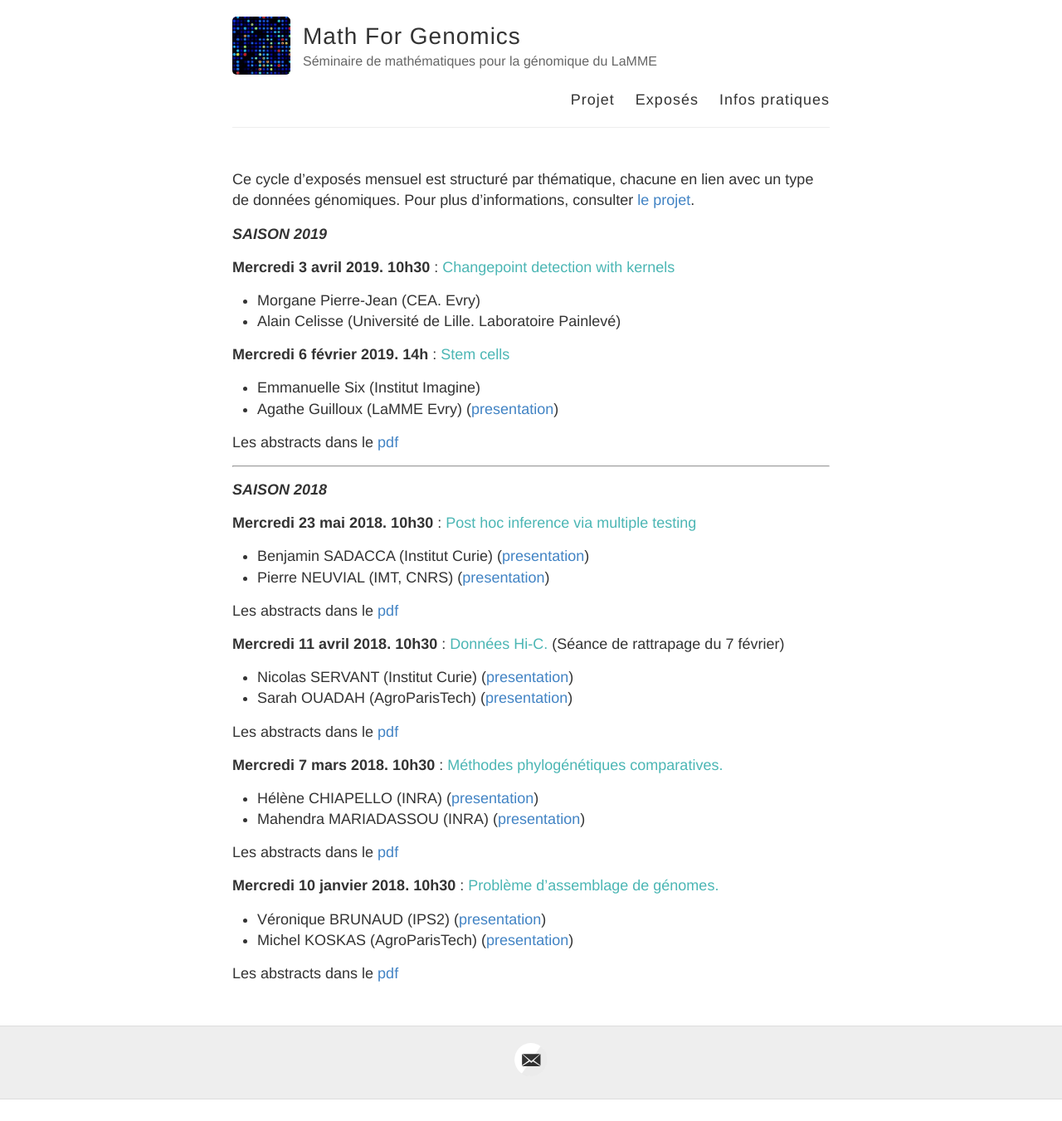
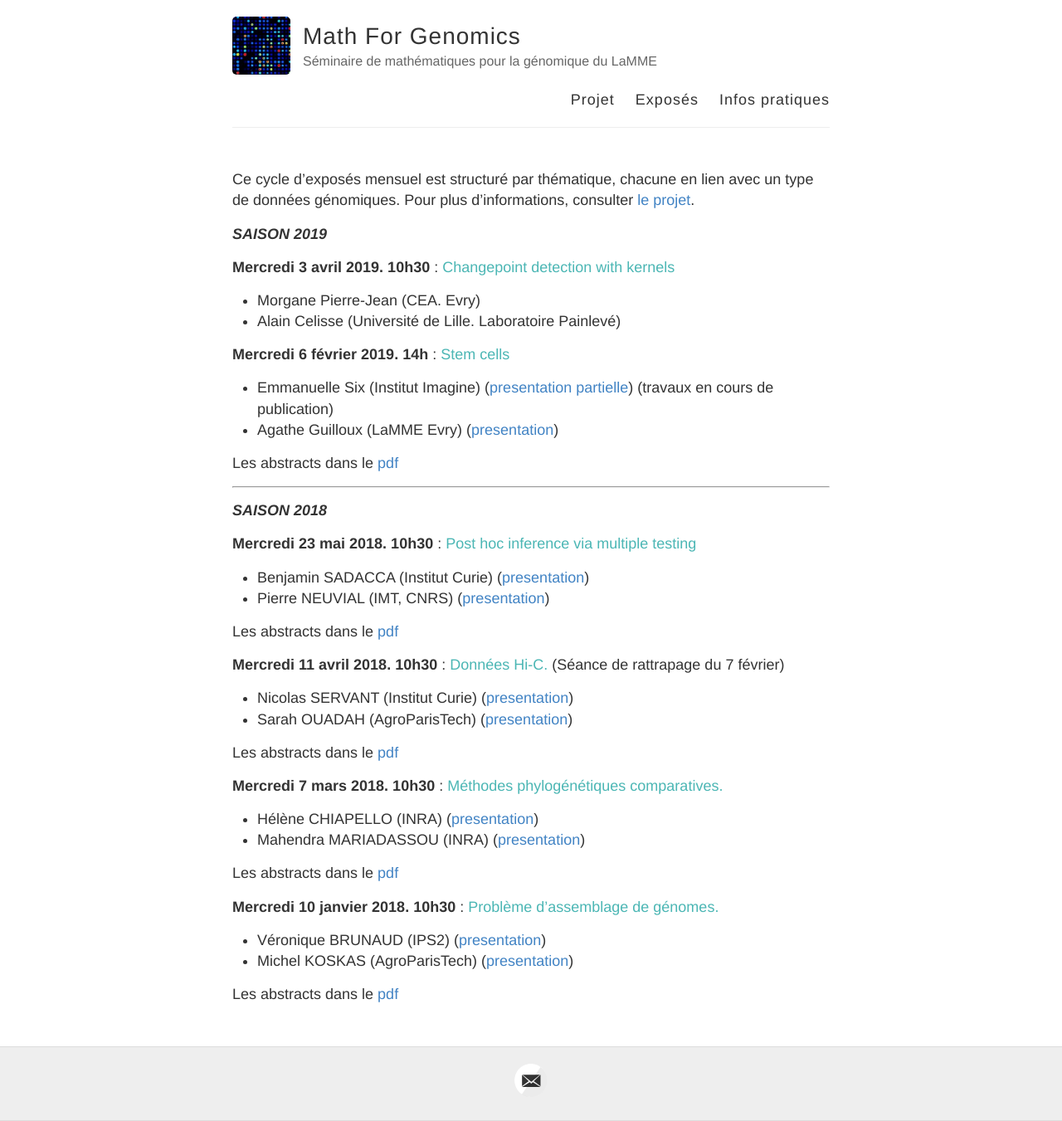
Before and after one commit to MathForGenomics/MathForGenomics.github.io, a Jekyll site: the page built from exposes.md, in a window 1280 px wide. Shown: the whole page at 83% size. Built offline with Jekyll 4.4.1, drawn with Linux system fonts in a browser that asks for light colours; before the commit the page ends 1325 px from its top, so only the background shows below that.

Commit message:
Update exposes.md

```diff
--- a/exposes.md
+++ b/exposes.md
@@ -14,7 +14,7 @@ Ce cycle d’exposés mensuel est structuré par thématique, chacune en lien av
 
 
 **Mercredi 6 février 2019. 14h** : <span style="color:rgb(75, 182, 180)">Stem cells</span>
-- Emmanuelle Six (Institut Imagine)
+- Emmanuelle Six (Institut Imagine) ([presentation partielle](six.pdf)) (travaux en cours de publication)
 - Agathe Guilloux (LaMME Evry) ([presentation](guilloux.pdf))
 
 Les abstracts dans le [pdf](ABSTRACT/5_6fevrier2019.pdf)
```
